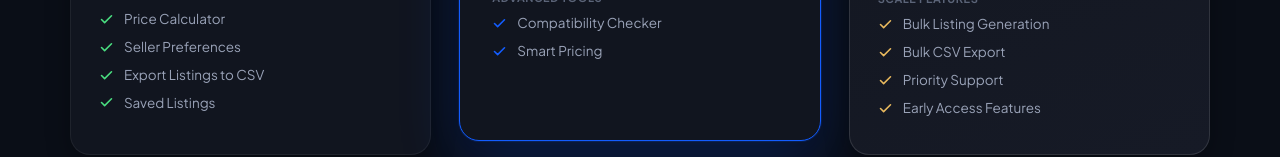
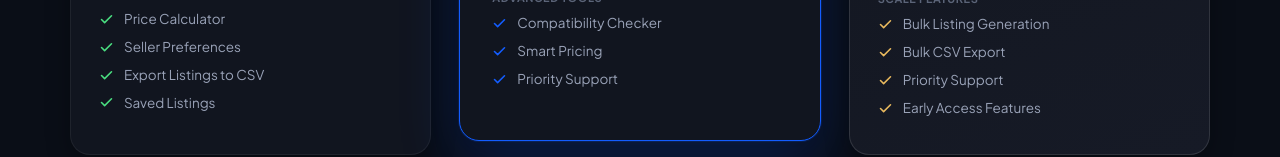
Before and after one commit to Engombe23/jsk-listing-generator, a React (Vite) app in the folder frontend/: page /pricing in a window 1280 px wide. Shown: the part 711-868 px from the top of the page. Built offline with nearby package versions, Linux system fonts and the light colour scheme; no server answers; a web font is replaced by a local one.

Commit message:
Add Priority Support to Growth plan

```diff
--- a/frontend/src/landing/Pricing.tsx
+++ b/frontend/src/landing/Pricing.tsx
@@ -61,7 +61,7 @@ const plans: Plan[] = [
     groups: [
       {
         label: "Advanced Tools",
-        items: ["Compatibility Checker", "Smart Pricing"],
+        items: ["Compatibility Checker", "Smart Pricing", "Priority Support"],
       },
     ],
   },
```
